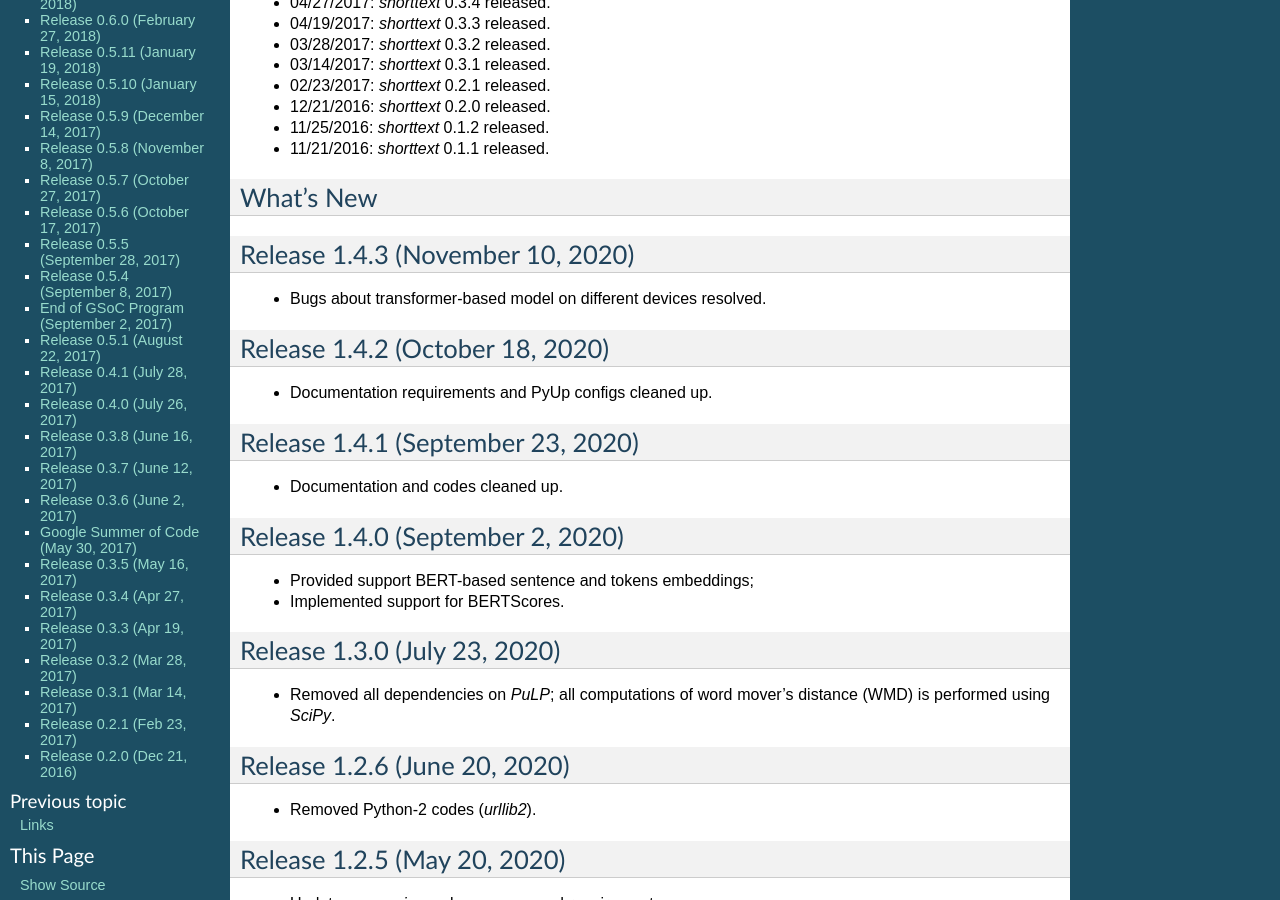
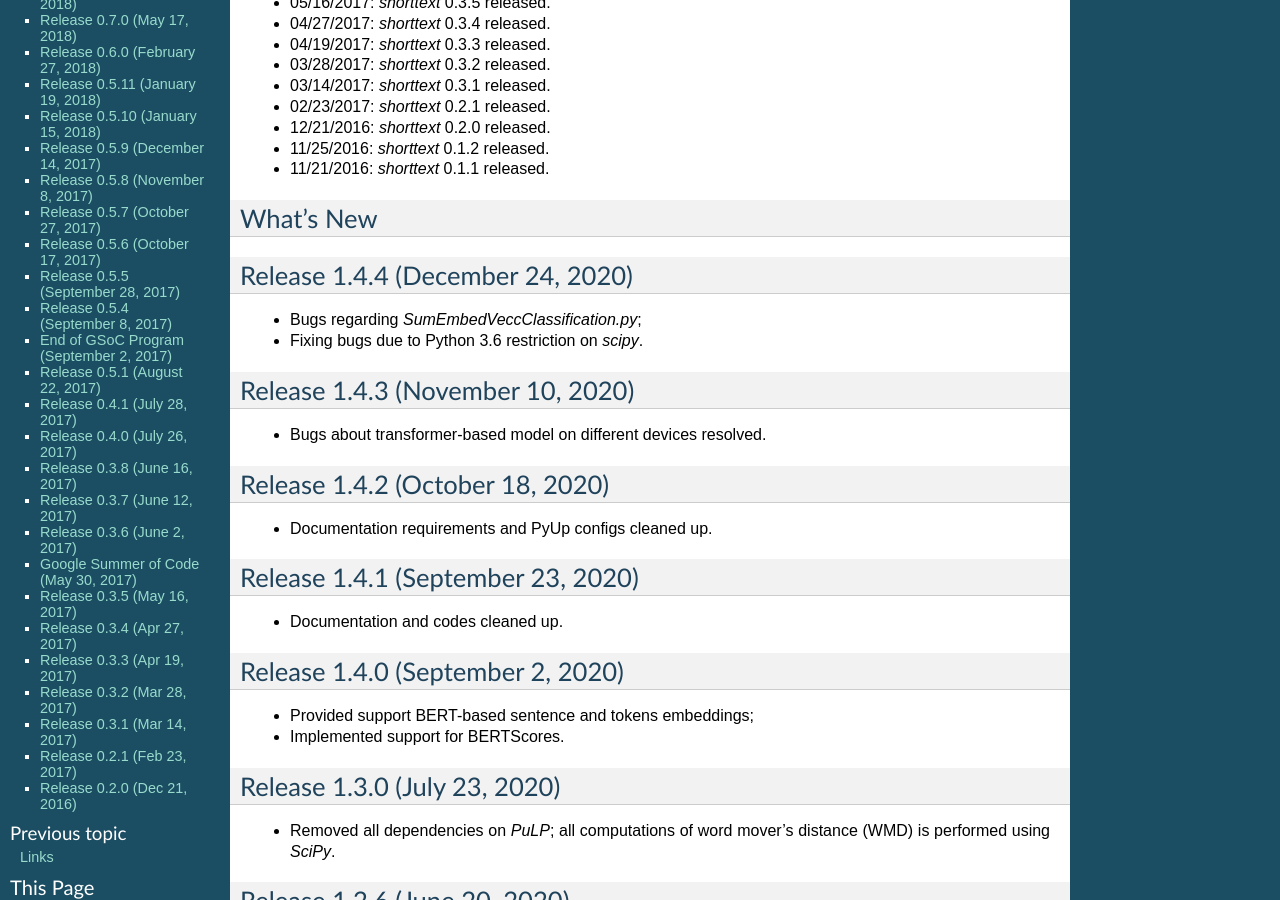
Before and after one commit to stephenhky/PyShortTextCategorization, a Sphinx documentation site: the page built from docs/news.rst, in a window 1280 px wide and 900 px high, scrolled down 1118 px. Built offline with Sphinx 7.4.7, drawn with Linux system fonts in a browser that asks for light colours; some of the changed text lies outside the part shown.

Commit message:
release 1.4.4

```diff
--- a/docs/news.rst
+++ b/docs/news.rst
@@ -1,6 +1,7 @@
 News
 ====
 
+* 12/24/2020: `shorttext` 1.4.4 released.
 * 11/10/2020: `shorttext` 1.4.3 released.
 * 10/18/2020: `shorttext` 1.4.2 released.
 * 09/23/2020: `shorttext` 1.4.1 released.
@@ -62,6 +63,13 @@
 
 What's New
 ----------
+
+Release 1.4.4 (December 24, 2020)
+---------------------------------
+
+* Bugs regarding `SumEmbedVeccClassification.py`;
+* Fixing bugs due to Python 3.6 restriction on `scipy`.
+
 
 Release 1.4.3 (November 10, 2020)
 ---------------------------------
```
